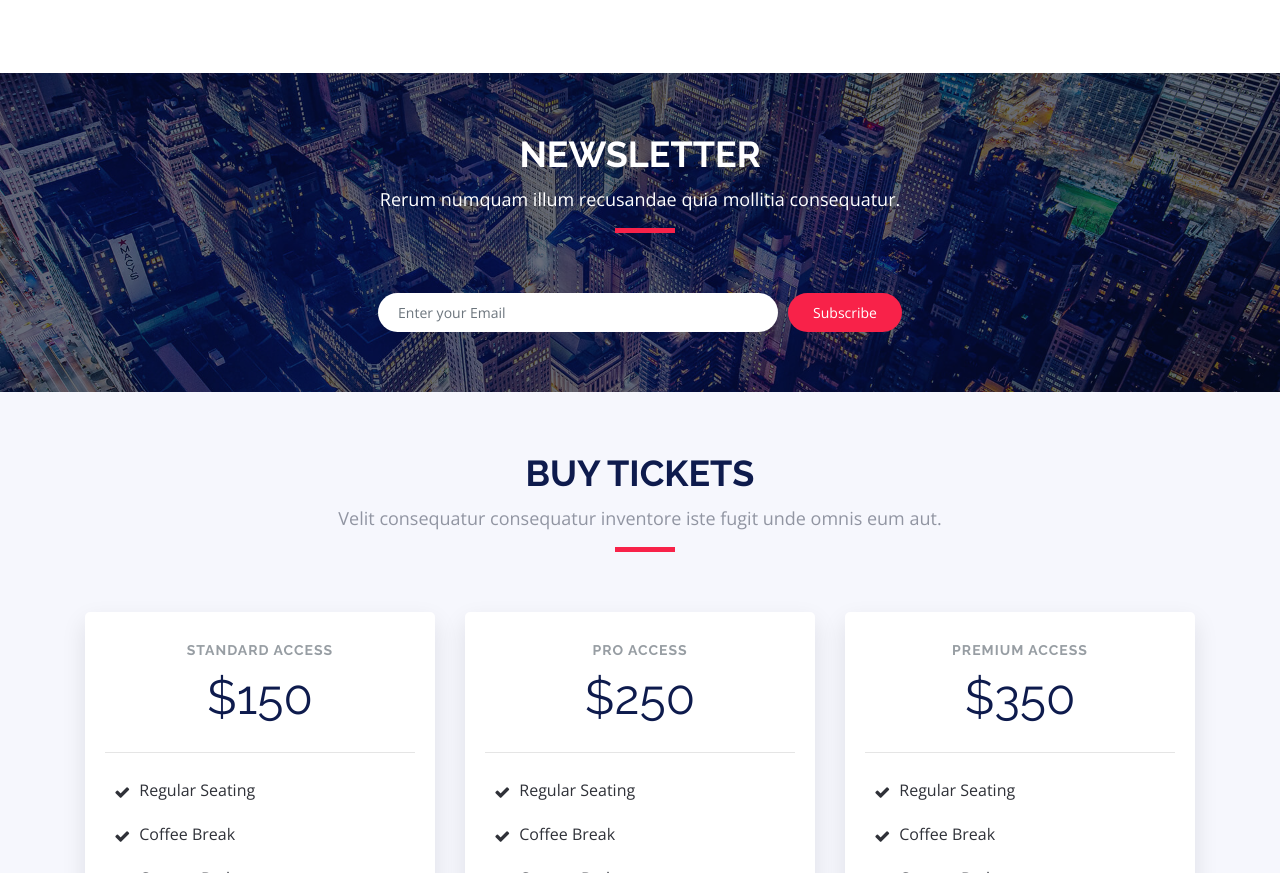
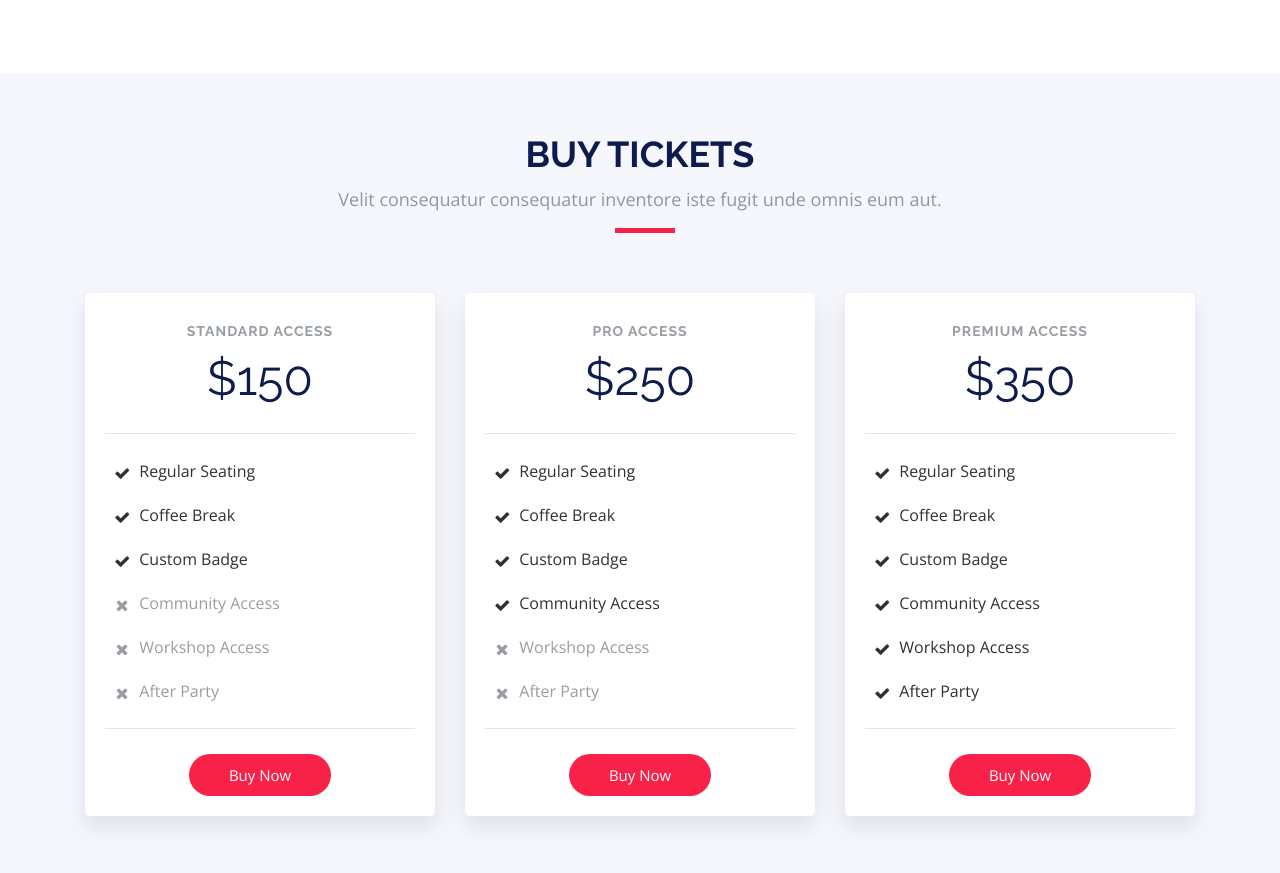
Before and after one commit to Matt-Henrique/show-me-the-money, a plain HTML site: page index.html in a window 1280 px wide. Shown: the part 6485-7358 px from the top of the page. Drawn offline with nearby package versions, Linux system fonts and the light colour scheme.

Commit message:
Newsletter

```diff
--- a/index.html
+++ b/index.html
@@ -806,30 +806,6 @@
     </section>
 
     <!--==========================
-      Subscribe Section
-    ============================-->
-    <section id="subscribe">
-      <div class="container wow fadeInUp">
-        <div class="section-header">
-          <h2>Newsletter</h2>
-          <p>Rerum numquam illum recusandae quia mollitia consequatur.</p>
-        </div>
-
-        <form method="POST" action="#">
-          <div class="form-row justify-content-center">
-            <div class="col-auto">
-              <input type="text" class="form-control" placeholder="Enter your Email">
-            </div>
-            <div class="col-auto">
-              <button type="submit">Subscribe</button>
-            </div>
-          </div>
-        </form>
-
-      </div>
-    </section>
-
-    <!--==========================
       Buy Ticket Section
     ============================-->
     <section id="buy-tickets" class="section-with-bg wow fadeInUp">
@@ -992,7 +968,6 @@
 
   </main>
 
-
   <!--==========================
     Footer
   ============================-->
```
